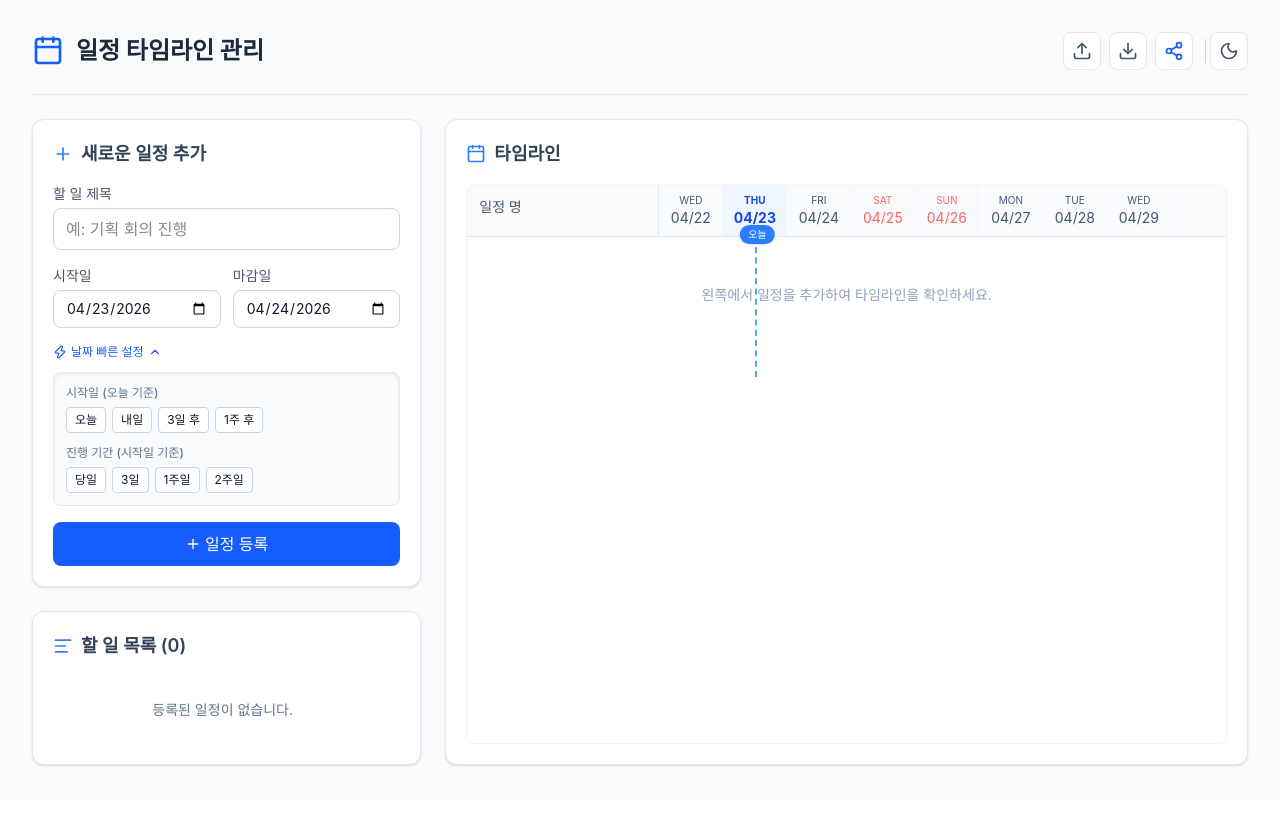
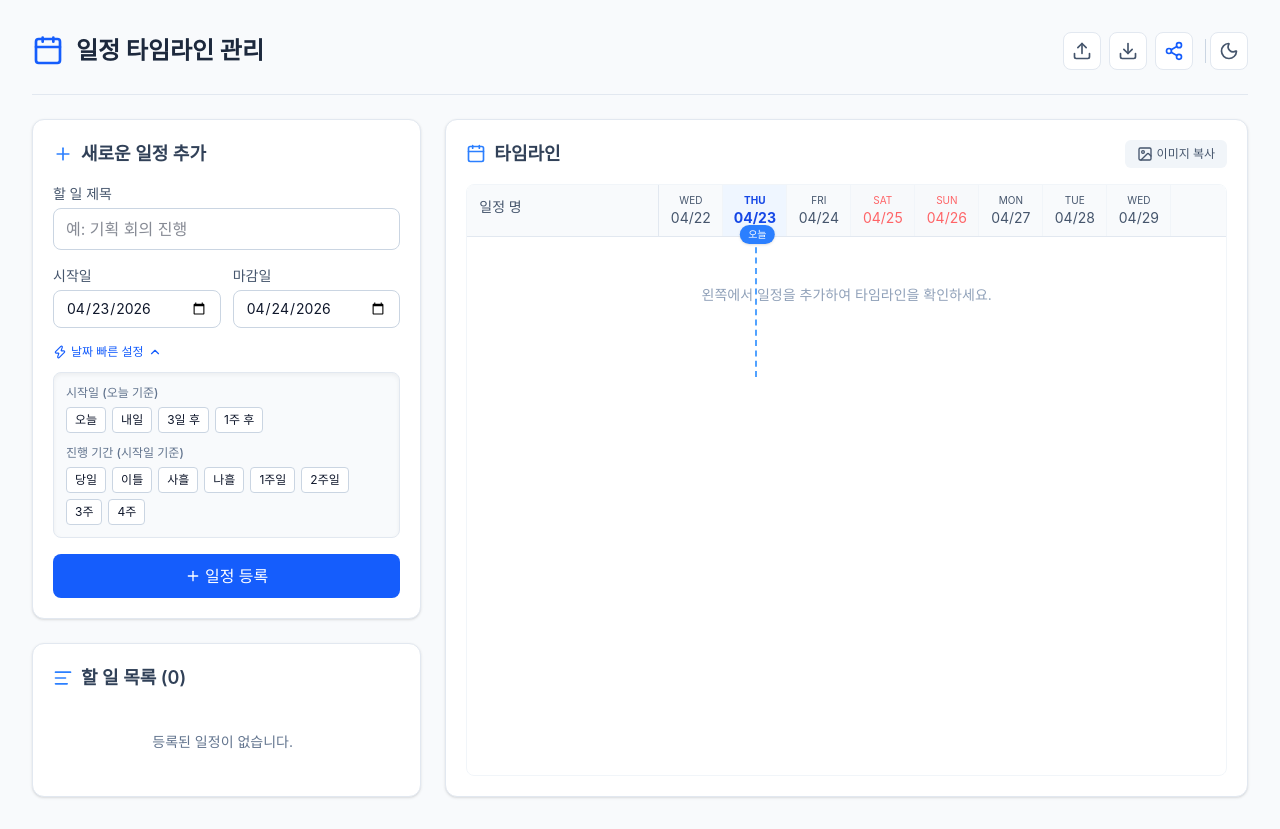
Before and after one commit to explainpark101/daily-timeline, a React (Vite) app: page / in a window 1280 px wide. Both pictures are taken after a click on the button "날짜 빠른 설정". Before the commit the page ends 800 px from the top, so only its background shows below. Built offline with nearby package versions, Linux system fonts and the light colour scheme.

Commit message:
feat: add edit and copy gantt image

```diff
--- a/src/App.jsx
+++ b/src/App.jsx
@@ -1,5 +1,5 @@
 import React, { useState, useEffect, useMemo, useRef } from 'react';
-import { Calendar, CheckCircle2, Circle, Clock, Plus, Trash2, AlignLeft, Sun, Moon, ChevronUp, ChevronDown, Download, Upload, Share2, Zap } from 'lucide-react';
+import { Calendar, CheckCircle2, Circle, Clock, Plus, Trash2, AlignLeft, Sun, Moon, ChevronUp, ChevronDown, Download, Upload, Share2, Zap, Edit2, Save, X, Image as ImageIcon } from 'lucide-react';
 
 // --- 유틸리티 및 IndexedDB 설정 ---
 const DB_NAME = 'TimelineAppDB';
@@ -99,6 +99,12 @@ export default function App() {
 
   // 퀵 툴바 상태
   const [isQuickToolsOpen, setIsQuickToolsOpen] = useState(false);
+
+  // 일정 수정 상태
+  const [editingId, setEditingId] = useState(null);
+  const [editTitle, setEditTitle] = useState('');
+  const [editStart, setEditStart] = useState('');
+  const [editDue, setEditDue] = useState('');
 
   const colors = ['bg-blue-500', 'bg-purple-500', 'bg-green-500', 'bg-red-500', 'bg-orange-500', 'bg-teal-500', 'bg-pink-500'];
 
@@ -213,6 +219,79 @@ export default function App() {
       setTasks(tasks.map(t => t.id === id ? updatedTask : t));
     } catch (error) {
       console.error("일정 상태 변경 실패:", error);
+    }
+  };
+
+  const startEdit = (task) => {
+    setEditingId(task.id);
+    setEditTitle(task.title);
+    setEditStart(task.startDate);
+    setEditDue(task.dueDate);
+  };
+
+  const cancelEdit = () => {
+    setEditingId(null);
+  };
+
+  const saveEdit = async (id) => {
+    if (!editTitle.trim()) return;
+    if (new Date(editStart) > new Date(editDue)) {
+      alert('시작일은 마감일보다 이전이어야 합니다.');
+      return;
+    }
+    const targetTask = tasks.find(t => t.id === id);
+    const updatedTask = { ...targetTask, title: editTitle, startDate: editStart, dueDate: editDue };
+    try {
+      await saveTaskToDB(updatedTask);
+      setTasks(tasks.map(t => t.id === id ? updatedTask : t));
+      setEditingId(null);
+    } catch (error) {
+      console.error("일정 수정 실패:", error);
+    }
+  };
+
+  const copyTimelineAsImage = async () => {
+    try {
+      let html2canvas = window.html2canvas;
+      if (!html2canvas) {
+        const script = document.createElement('script');
+        script.src = 'https://cdnjs.cloudflare.com/ajax/libs/html2canvas/1.4.1/html2canvas.min.js';
+        await new Promise((resolve, reject) => {
+          script.onload = resolve;
+          script.onerror = reject;
+          document.head.appendChild(script);
+        });
+        html2canvas = window.html2canvas;
+      }
+
+      const element = document.getElementById('timeline-chart-content');
+      if (!element) return;
+
+      const canvas = await html2canvas(element, {
+        scale: 2,
+        useCORS: true,
+        backgroundColor: isDarkMode ? '#1e293b' : '#ffffff'
+      });
+
+      canvas.toBlob(async (blob) => {
+        try {
+          const item = new window.ClipboardItem({ "image/png": blob });
+          await navigator.clipboard.write([item]);
+          alert('타임라인 이미지가 클립보드에 복사되었습니다.');
+        } catch (err) {
+          console.warn('클립보드 직접 쓰기 실패, 다운로드로 대체:', err);
+          const url = URL.createObjectURL(blob);
+          const a = document.createElement('a');
+          a.href = url;
+          a.download = 'timeline.png';
+          a.click();
+          URL.revokeObjectURL(url);
+          alert('클립보드 권한 제한으로 인해 이미지 파일로 다운로드되었습니다.');
+        }
+      }, "image/png");
+    } catch (error) {
+      console.error("이미지 복사 실패:", error);
+      alert("이미지 캡처 또는 복사에 실패했습니다.");
     }
   };
 
@@ -480,9 +559,13 @@ export default function App() {
                           <span className="text-xs text-slate-500 dark:text-slate-400 mb-1.5 block font-medium">진행 기간 (시작일 기준)</span>
                           <div className="flex flex-wrap gap-1.5">
                             <button type="button" onClick={() => setQuickDuration(0)} className="px-2 py-1 text-xs bg-white dark:bg-slate-800 border border-slate-300 dark:border-slate-600 rounded hover:bg-slate-100 dark:hover:bg-slate-700 transition-colors">당일</button>
-                            <button type="button" onClick={() => setQuickDuration(2)} className="px-2 py-1 text-xs bg-white dark:bg-slate-800 border border-slate-300 dark:border-slate-600 rounded hover:bg-slate-100 dark:hover:bg-slate-700 transition-colors">3일</button>
+                            <button type="button" onClick={() => setQuickDuration(1)} className="px-2 py-1 text-xs bg-white dark:bg-slate-800 border border-slate-300 dark:border-slate-600 rounded hover:bg-slate-100 dark:hover:bg-slate-700 transition-colors">이틀</button>
+                            <button type="button" onClick={() => setQuickDuration(2)} className="px-2 py-1 text-xs bg-white dark:bg-slate-800 border border-slate-300 dark:border-slate-600 rounded hover:bg-slate-100 dark:hover:bg-slate-700 transition-colors">사흘</button>
+                            <button type="button" onClick={() => setQuickDuration(3)} className="px-2 py-1 text-xs bg-white dark:bg-slate-800 border border-slate-300 dark:border-slate-600 rounded hover:bg-slate-100 dark:hover:bg-slate-700 transition-colors">나흘</button>
                             <button type="button" onClick={() => setQuickDuration(6)} className="px-2 py-1 text-xs bg-white dark:bg-slate-800 border border-slate-300 dark:border-slate-600 rounded hover:bg-slate-100 dark:hover:bg-slate-700 transition-colors">1주일</button>
                             <button type="button" onClick={() => setQuickDuration(13)} className="px-2 py-1 text-xs bg-white dark:bg-slate-800 border border-slate-300 dark:border-slate-600 rounded hover:bg-slate-100 dark:hover:bg-slate-700 transition-colors">2주일</button>
+                            <button type="button" onClick={() => setQuickDuration(20)} className="px-2 py-1 text-xs bg-white dark:bg-slate-800 border border-slate-300 dark:border-slate-600 rounded hover:bg-slate-100 dark:hover:bg-slate-700 transition-colors">3주</button>
+                            <button type="button" onClick={() => setQuickDuration(27)} className="px-2 py-1 text-xs bg-white dark:bg-slate-800 border border-slate-300 dark:border-slate-600 rounded hover:bg-slate-100 dark:hover:bg-slate-700 transition-colors">4주</button>
                           </div>
                         </div>
                       </div>
@@ -518,6 +601,38 @@ export default function App() {
                             : 'bg-white dark:bg-slate-800 border-slate-200 dark:border-slate-600 hover:border-blue-300 dark:hover:border-blue-500 shadow-sm'
                         }`}
                       >
+                        {editingId === task.id ? (
+                          <div className="space-y-2">
+                            <input
+                              type="text"
+                              value={editTitle}
+                              onChange={(e) => setEditTitle(e.target.value)}
+                              className="w-full px-2 py-1 text-sm bg-white dark:bg-slate-900 border border-slate-300 dark:border-slate-600 text-slate-900 dark:text-white rounded focus:outline-none focus:ring-1 focus:ring-blue-500"
+                            />
+                            <div className="flex space-x-2">
+                              <input
+                                type="date"
+                                value={editStart}
+                                onChange={(e) => setEditStart(e.target.value)}
+                                className="w-1/2 px-2 py-1 text-xs bg-white dark:bg-slate-900 border border-slate-300 dark:border-slate-600 text-slate-900 dark:text-white rounded focus:outline-none focus:ring-1 focus:ring-blue-500"
+                              />
+                              <input
+                                type="date"
+                                value={editDue}
+                                onChange={(e) => setEditDue(e.target.value)}
+                                className="w-1/2 px-2 py-1 text-xs bg-white dark:bg-slate-900 border border-slate-300 dark:border-slate-600 text-slate-900 dark:text-white rounded focus:outline-none focus:ring-1 focus:ring-blue-500"
+                              />
+                            </div>
+                            <div className="flex justify-end space-x-1 mt-2">
+                              <button onClick={() => saveEdit(task.id)} className="p-1 text-green-600 hover:bg-green-50 dark:hover:bg-slate-700 rounded transition-colors" title="저장">
+                                <Save className="w-4 h-4" />
+                              </button>
+                              <button onClick={cancelEdit} className="p-1 text-slate-500 hover:bg-slate-100 dark:hover:bg-slate-700 rounded transition-colors" title="취소">
+                                <X className="w-4 h-4" />
+                              </button>
+                            </div>
+                          </div>
+                        ) : (
                           <div className="flex items-start justify-between">
                             <div className="flex items-start space-x-3 overflow-hidden">
                               <button
@@ -544,7 +659,14 @@ export default function App() {
                               </div>
                             </div>
                             <div className="shrink-0 flex items-center ml-2 space-x-1">
-                            <div className="flex flex-col">
+                              <button
+                                onClick={() => startEdit(task)}
+                                className="text-slate-400 hover:text-blue-500 dark:hover:text-blue-400 transition-colors p-1"
+                                title="수정"
+                              >
+                                <Edit2 className="w-4 h-4" />
+                              </button>
+                              <div className="flex flex-col border-l border-slate-200 dark:border-slate-600 pl-1 ml-1">
                                 <button
                                   onClick={() => moveTask(index, 'up')}
                                   disabled={index === 0}
@@ -571,6 +693,7 @@ export default function App() {
                               </button>
                             </div>
                           </div>
+                        )}
                       </div>
                     ))
                   )}
@@ -580,13 +703,23 @@ export default function App() {
 
             {/* 오른쪽 패널: 타임라인 뷰 */}
             <div className="lg:col-span-2 bg-white dark:bg-slate-800 rounded-xl shadow-sm border border-slate-200 dark:border-slate-700 p-5 overflow-hidden flex flex-col transition-colors">
-              <h2 className="text-lg font-semibold mb-4 flex items-center text-slate-700 dark:text-slate-200 shrink-0">
+              <div className="flex justify-between items-center mb-4 shrink-0">
+                <h2 className="text-lg font-semibold flex items-center text-slate-700 dark:text-slate-200">
                   <Calendar className="w-5 h-5 mr-2 text-blue-500 dark:text-blue-400" />
                   타임라인
                 </h2>
+                <button
+                  onClick={copyTimelineAsImage}
+                  className="flex items-center space-x-1 px-3 py-1.5 text-xs font-medium text-slate-600 dark:text-slate-300 bg-slate-100 dark:bg-slate-700 hover:bg-slate-200 dark:hover:bg-slate-600 rounded-md transition-colors"
+                  title="타임라인을 이미지로 복사"
+                >
+                  <ImageIcon className="w-4 h-4" />
+                  <span>이미지 복사</span>
+                </button>
+              </div>
 
               <div className="relative flex-1 overflow-x-auto overflow-y-auto border border-slate-100 dark:border-slate-700 rounded-lg custom-scrollbar">
-                <div className="min-w-max">
+                <div id="timeline-chart-content" className="min-w-max bg-white dark:bg-slate-800 pb-2">
 
                   {/* 타임라인 헤더 (날짜) */}
                   <div className="flex border-b border-slate-200 dark:border-slate-700 sticky top-0 bg-slate-50 dark:bg-slate-800 z-10">
```
Lines whose indentation alone changed are shown as unchanged.
